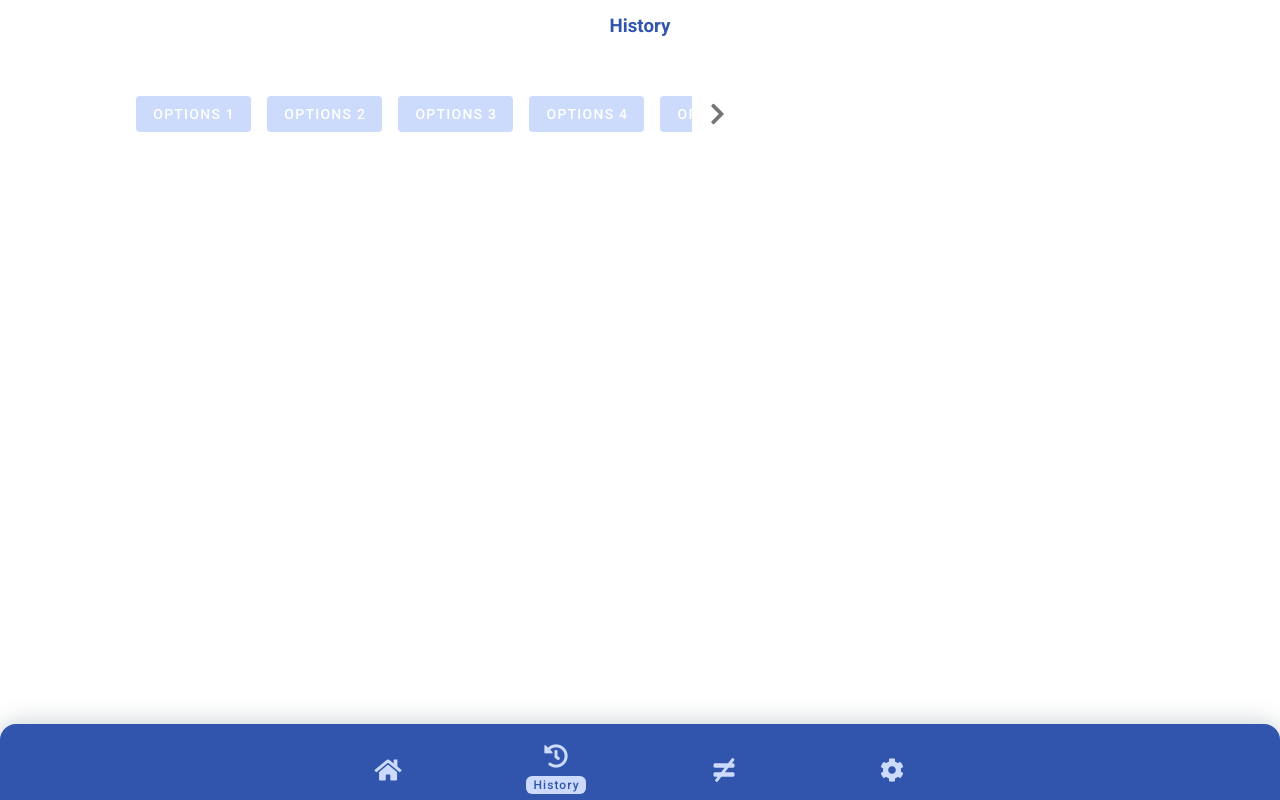
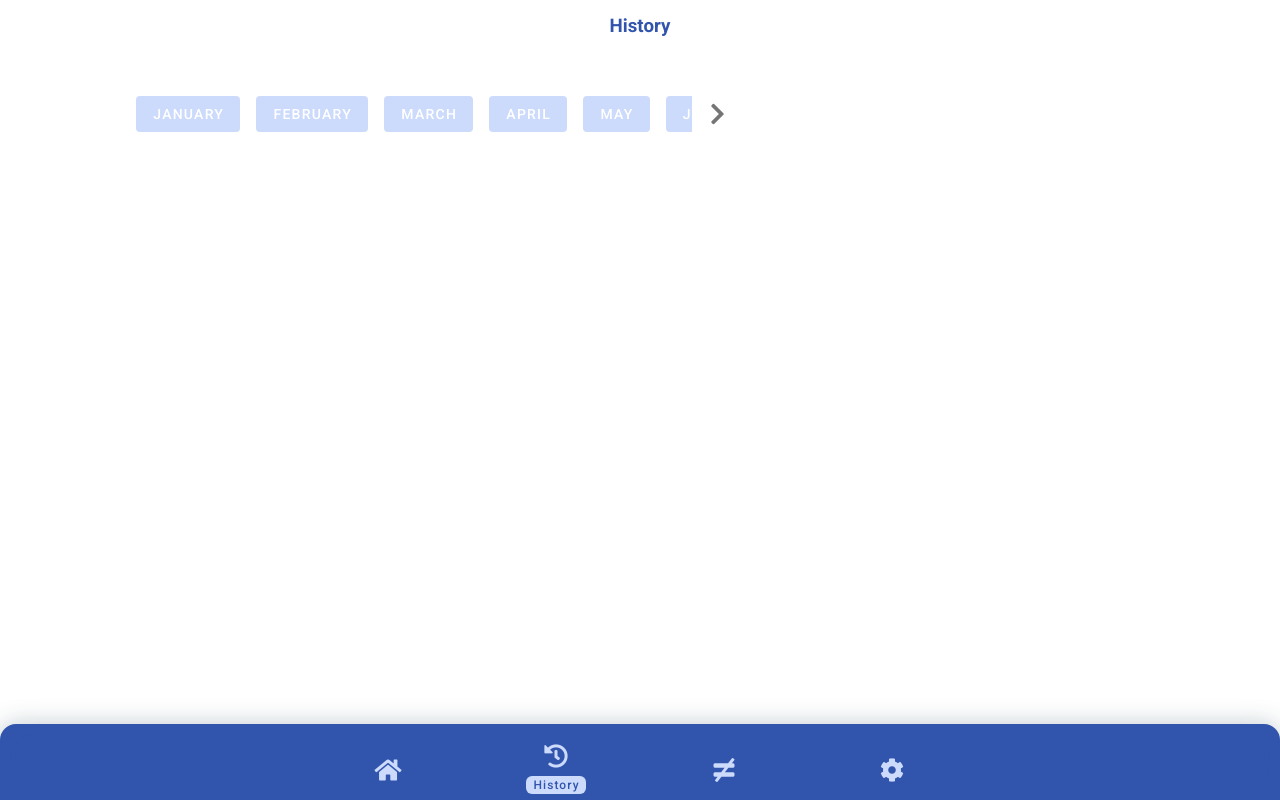
Before and after one commit to Virtuosofriend/expensejar, a Vue app: page /history in a window 1280 px wide. Built offline with nearby package versions, Linux system fonts and the light colour scheme.

Commit message:
History page initial built

```diff
--- a/package.json
+++ b/package.json
@@ -11,6 +11,7 @@
     "@capacitor/android": "^3.2.2",
     "@capacitor/core": "^3.2.2",
     "core-js": "^3.6.5",
+    "dayjs": "^1.10.7",
     "firebase": "^7.24.0",
     "vue": "^2.6.11",
     "vue-i18n": "^8.26.2",
--- /dev/null
+++ b/src/common/config.js
@@ -0,0 +1,5 @@
+export const CONFIG = {
+    default_language:           "en",
+};
+
+export default CONFIG;
--- a/src/main.js
+++ b/src/main.js
@@ -5,6 +5,7 @@ import store from "./store"
 import { auth } from "./api/firebase"
 import i18n from "./plugins/i18n";
 import vuetify from "./plugins/vuetify"
+import "@/plugins/dayjs";
 
 Vue.config.productionTip = false
 
--- /dev/null
+++ b/src/plugins/dayjs.js
@@ -0,0 +1,15 @@
+import Vue from "vue";
+import dayjs from "dayjs";
+import utc from "dayjs/plugin/utc";
+import localeData from "dayjs/plugin/localeData";
+
+dayjs.extend(localeData);
+dayjs.extend(utc);
+
+Object.defineProperties(Vue.prototype, {
+    $date: {
+        get() {
+            return dayjs;
+        }
+    }
+});
--- a/src/views/History/components/MonthsSlideGroup.vue
+++ b/src/views/History/components/MonthsSlideGroup.vue
@@ -7,10 +7,11 @@
         <v-slide-group
             hide-arrows
             active-class="primary"
+            :value="selectedMonth"
         >
             <v-slide-item
-                v-for="n in 25"
-                :key="n"
+                v-for="month in months"
+                :key="month"
                 v-slot="{ active, toggle }"
             >
                 <v-btn
@@ -20,7 +21,7 @@
                     :color="active ? undefined : 'secondary'"
                     @click="toggle"
                 >
-                    Options {{ n }}
+                    {{ month }}
                 </v-btn>
             </v-slide-item>
         </v-slide-group>
@@ -29,7 +30,15 @@
 
 <script>
 export default {
-    name: "Months__slideGroup"
+    name: "Months__slideGroup",
+
+    data() {
+        return {
+            months: this.$date.months(),
+            selectedMonth: this.$date().format("MMMM")
+        }
+    },
+
 }
 </script>
 
```
Also changed, not shown: 1 other file (tests, documents, lock files or other folders).
